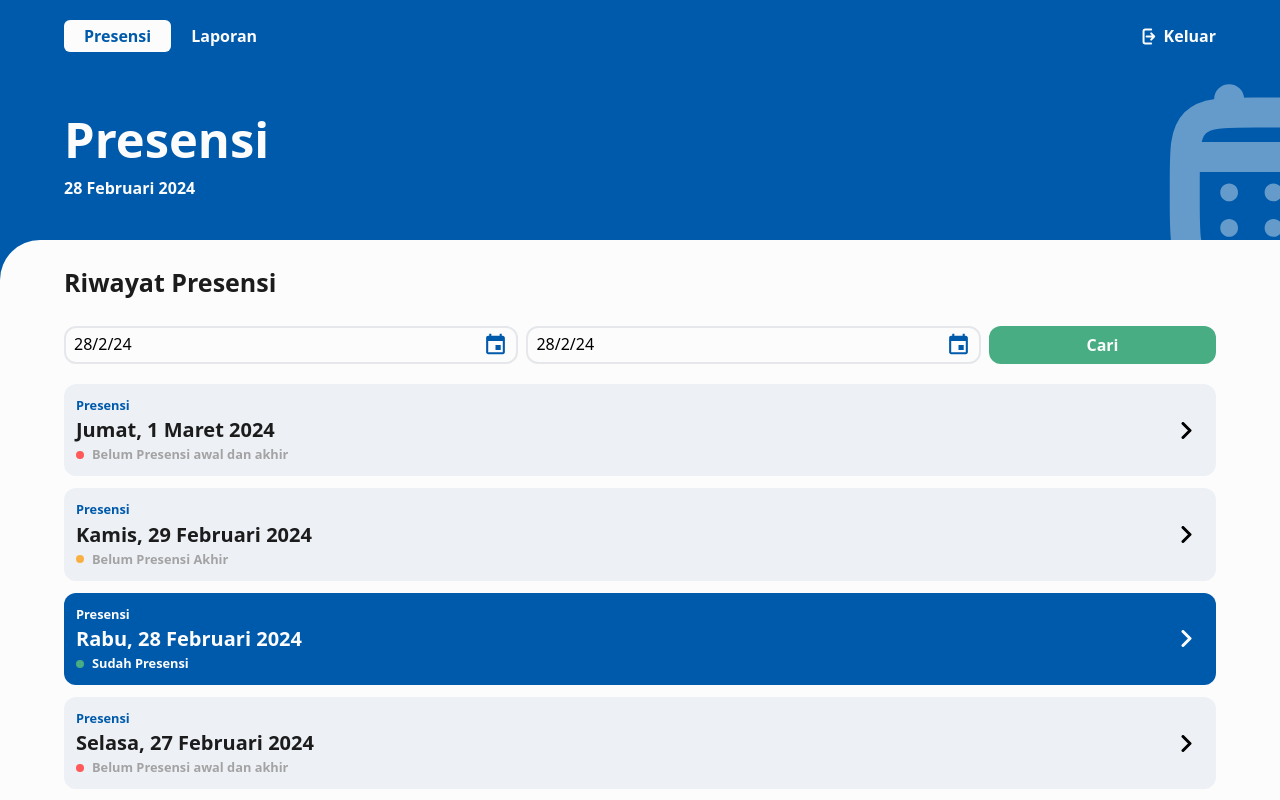
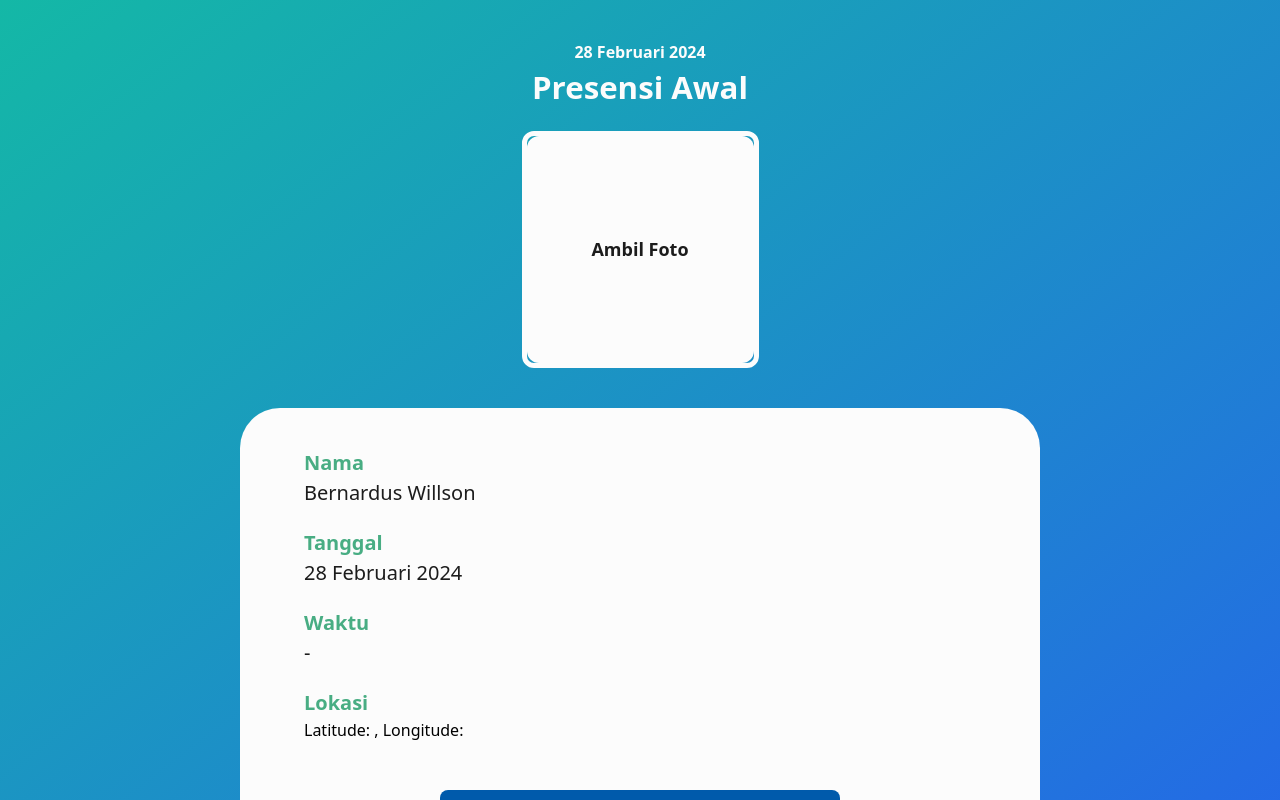
Before and after one commit to bernarduswillson/SweepIn-FE, a Next.js app: page / in a window 1280 px wide. Shown: the top 800 px of the page. Built offline with nearby package versions, Linux system fonts and the light colour scheme.

Commit message:
feat: Form Presensi page

```diff
--- a/package.json
+++ b/package.json
@@ -9,7 +9,12 @@
     "lint": "next lint"
   },
   "dependencies": {
+    "@capacitor/camera": "^5.0.9",
+    "@capacitor/cli": "^5.7.1",
+    "@capacitor/core": "^5.7.1",
+    "@capacitor/filesystem": "^5.2.1",
     "@radix-ui/react-slot": "^1.0.2",
+    "@react-native-community/geolocation": "^3.2.0",
     "class-variance-authority": "^0.7.0",
     "clsx": "^2.1.0",
     "date-fns": "^3.3.1",
@@ -19,6 +24,7 @@
     "react": "^18",
     "react-day-picker": "^8.10.0",
     "react-dom": "^18",
+    "react-webcam": "^7.2.0",
     "tailwind-merge": "^2.2.1",
     "tailwindcss-animate": "^1.0.7"
   },
--- a/src/app/page.tsx
+++ b/src/app/page.tsx
@@ -1,9 +1,9 @@
-import Presensi from "@/pages/Presensi";
+import FormPresensi from "@/pages/FormPresensi";
 
 const Page = (): JSX.Element => {
   return (
     <div className="relative h-auto">
-      <Presensi />
+      <FormPresensi />
     </div>
   );
 };
--- /dev/null
+++ b/src/pages/FormPresensi.tsx
@@ -0,0 +1,146 @@
+"use client"
+
+import React, { useRef, useState, useEffect } from 'react';
+import Image from 'next/image';
+import { set } from 'date-fns';
+import Head from 'next/head';
+
+import Position  from '@react-native-community/geolocation';
+
+declare global {
+    interface Window {
+        google: any;
+    }
+}
+
+const FormPresensi = () => {
+
+    const getToday = () => {
+        const months = [
+            'Januari', 'Februari', 'Maret', 'April', 'Mei', 'Juni',
+            'Juli', 'Agustus', 'September', 'Oktober', 'November', 'Desember'
+        ];
+
+        const today = new Date();
+        const day = today.getDate();
+        const monthIndex = today.getMonth();
+        const year = today.getFullYear();
+
+        const monthName = months[monthIndex];
+
+        return `${day} ${monthName} ${year}`;
+      }
+    const [timeTaken, setTimeTaken] = useState('-');
+
+    const getTime = () => {
+        const today = new Date();
+        const hours = today.getHours();
+        const minutes = today.getMinutes();
+        return `${hours}.${minutes} WIB`;
+    }
+
+const videoRef = useRef<HTMLVideoElement>(null);
+
+const startCamera = async () => {
+    try {
+        const stream = await navigator.mediaDevices.getUserMedia({ video: true });
+        if (videoRef.current) {
+            videoRef.current.srcObject = stream;
+        }
+    } catch (error) {
+        console.error('Error accessing the camera:', error);
+    }
+};
+
+const [photo, setPhoto] = useState<string | null>(null);
+type Coordinates = {
+    lat: number;
+    lng: number;
+};
+const [coordinates, setCoordinates] = useState<Coordinates | null>(null);
+
+
+const defaultSettings = {
+    enableHighAccuracy: true,
+    timeout: 5000,
+    maximumAge: 0
+};
+
+const getLoc = () => {
+    navigator.geolocation.getCurrentPosition((position) => {
+        setCoordinates({
+            lat: position.coords.latitude,
+            lng: position.coords.longitude
+        });
+    }, (error) => {
+        alert('Error getting location:');
+    }, defaultSettings);
+}
+
+const capturePhoto = async () => {
+    setTimeTaken(getTime());
+    const input = document.createElement('input');
+    input.type = 'file';
+    input.accept = 'image/*';
+    input.capture = 'camera';
+    input.onchange = async (event) => {
+
+            const file = (event.target as HTMLInputElement)?.files?.[0];
+            if (file) {
+                const imageSrc = URL.createObjectURL(file);
+                setPhoto(imageSrc);
+                getLoc();
+            }
+    };
+
+    input.click();
+};
+
+
+
+
+  return (
+    <div className="relative h-auto flex flex-col items-center gap-5 w-auto bg-gradient-to-br from-teal-500 to-blue-600">
+    <Head>
+      <script src="https://maps.googleapis.com/maps/api/js?key=65ddc9d88e582231871377lzvec47f9&libraries=places" defer></script>
+    </Head>
+      <div className="flex flex-col items-center pt-10">
+        <h2 className="text-white text-md font-semibold">{getToday()}</h2>
+        <h1 className="text-white text-3xl font-extrabold">Presensi Awal</h1>
+      </div>
+      <div className="relative border-[5px] border-white rounded-xl w-[237px] h-[237px]">
+        {photo ? (<Image src={photo} alt="photo" layout="fill" objectFit="cover" />) : (
+          <button onClick={capturePhoto} className="w-full h-full bg-white text-black font-bold text-lg rounded-xl">Ambil Foto</button>
+        )}
+      </div>
+      <div className="flex justify-center items-center gap-5">
+        {photo && (
+          <button onClick={capturePhoto} className="bg-white text-blue_main font-bold text-lg px-5 py-2 rounded-lg">Ambil Ulang</button>
+        )}
+        </div>
+      <div className="h-[70vh] max-w-[800px] w-full bg-white bottom-0 relative rounded-tl-[40px] rounded-tr-[40px] flex flex-col py-10 px-[5vw]">
+        <div className='h-fit'>
+          <h3 className="text-green_main text-xl font-bold">Nama</h3>
+          <h3 className="text-black text-xl">Bernardus Willson</h3>
+          <h3 className="text-green_main text-xl font-bold mt-5">Tanggal</h3>
+          <h3 className="text-black text-xl">{getToday()}</h3>
+          <h3 className="text-green_main text-xl font-bold mt-5">Waktu</h3>
+          <h3 className="text-black text-xl">{timeTaken}</h3>
+          <h3 className="text-green_main text-xl font-bold mt-5">Lokasi</h3>
+          <p>
+          Latitude: {coordinates?.lat}, Longitude: {coordinates?.lng}
+          </p>
+            {coordinates && (
+                <iframe src={`https://maps.google.com/maps?q=${coordinates.lat},${coordinates.lng}&z=15&output=embed`} width="100%" height="200" style={{border: 0}} allowFullScreen loading="lazy"></iframe>
+            )}
+            <div className="flex flex-col items-center pt-10">
+              <button className="bg-blue_main sm:w-[75%] w-full max-w-[400px] text-white text-xl font-bold rounded-lg mt-2 h-[40px]">Kirim</button>
+            </div>
+        </div>
+      </div>
+    </div>
+
+  );
+};
+
+export default FormPresensi;
```
Also changed, not shown: 1 other file (tests, documents, lock files or other folders).
